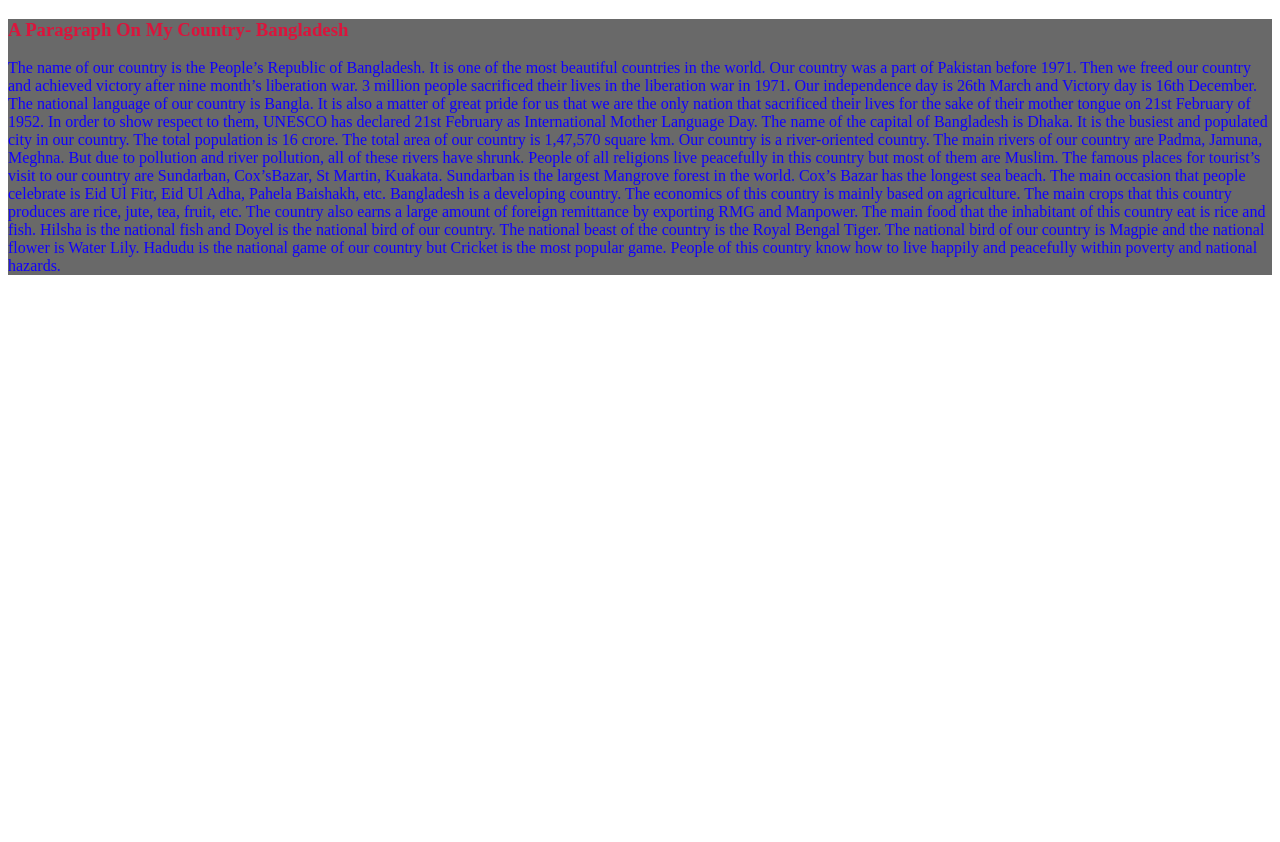
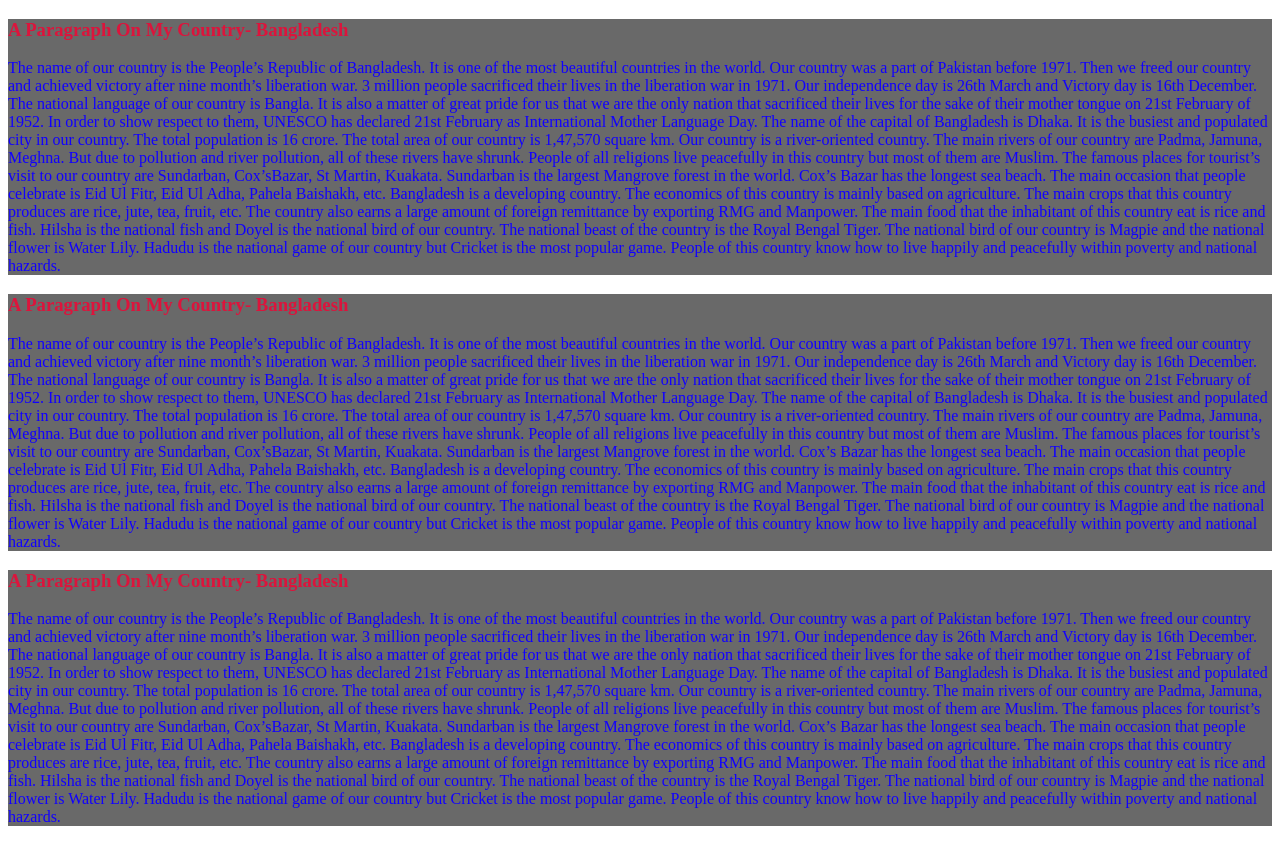
Before and after one commit to codernaim/my-website, a plain HTML site: page index.html in a window 1280 px wide. Before the commit the page ends 800 px from the top, so only its background shows below. Drawn offline with Linux system fonts and the light colour scheme.

Commit message:
added the second website

```diff
--- a/index.html
+++ b/index.html
@@ -19,5 +19,29 @@
 
          Hilsha is the national fish and Doyel is the national bird of our country. The national beast of the country is the Royal Bengal Tiger. The national bird of our country is Magpie and the national flower is Water Lily. Hadudu is the national game of our country but Cricket is the most popular game. People of this country know how to live happily and peacefully within poverty and national hazards.</p>
         </div>
+    <div>
+    <h3>A Paragraph On My Country- Bangladesh</h3>
+    <p>The name of our country is the People’s Republic of Bangladesh. It is one of the most beautiful countries in the world. Our country was a part of Pakistan before 1971. Then we freed our country and achieved victory after nine month’s liberation war. 3 million people sacrificed their lives in the liberation war in 1971. Our independence day is 26th March and Victory day is 16th December. The national language of our country is Bangla.
+
+        It is also a matter of great pride for us that we are the only nation that sacrificed their lives for the sake of their mother tongue on 21st February of 1952. In order to show respect to them, UNESCO has declared 21st February as International Mother Language Day. The name of the capital of Bangladesh is Dhaka. It is the busiest and populated city in our country. The total population is 16 crore. The total area of our country is 1,47,570 square km.
+
+        Our country is a river-oriented country. The main rivers of our country are Padma, Jamuna, Meghna. But due to pollution and river pollution, all of these rivers have shrunk. People of all religions live peacefully in this country but most of them are Muslim. The famous places for tourist’s visit to our country are Sundarban, Cox’sBazar, St Martin, Kuakata. Sundarban is the largest Mangrove forest in the world. Cox’s Bazar has the longest sea beach.
+
+        The main occasion that people celebrate is Eid Ul Fitr, Eid Ul Adha, Pahela Baishakh, etc. Bangladesh is a developing country. The economics of this country is mainly based on agriculture. The main crops that this country produces are rice, jute, tea, fruit, etc. The country also earns a large amount of foreign remittance by exporting RMG and Manpower. The main food that the inhabitant of this country eat is rice and fish.
+
+         Hilsha is the national fish and Doyel is the national bird of our country. The national beast of the country is the Royal Bengal Tiger. The national bird of our country is Magpie and the national flower is Water Lily. Hadudu is the national game of our country but Cricket is the most popular game. People of this country know how to live happily and peacefully within poverty and national hazards.</p>
+        </div>
+    <div>
+    <h3>A Paragraph On My Country- Bangladesh</h3>
+    <p>The name of our country is the People’s Republic of Bangladesh. It is one of the most beautiful countries in the world. Our country was a part of Pakistan before 1971. Then we freed our country and achieved victory after nine month’s liberation war. 3 million people sacrificed their lives in the liberation war in 1971. Our independence day is 26th March and Victory day is 16th December. The national language of our country is Bangla.
+
+        It is also a matter of great pride for us that we are the only nation that sacrificed their lives for the sake of their mother tongue on 21st February of 1952. In order to show respect to them, UNESCO has declared 21st February as International Mother Language Day. The name of the capital of Bangladesh is Dhaka. It is the busiest and populated city in our country. The total population is 16 crore. The total area of our country is 1,47,570 square km.
+
+        Our country is a river-oriented country. The main rivers of our country are Padma, Jamuna, Meghna. But due to pollution and river pollution, all of these rivers have shrunk. People of all religions live peacefully in this country but most of them are Muslim. The famous places for tourist’s visit to our country are Sundarban, Cox’sBazar, St Martin, Kuakata. Sundarban is the largest Mangrove forest in the world. Cox’s Bazar has the longest sea beach.
+
+        The main occasion that people celebrate is Eid Ul Fitr, Eid Ul Adha, Pahela Baishakh, etc. Bangladesh is a developing country. The economics of this country is mainly based on agriculture. The main crops that this country produces are rice, jute, tea, fruit, etc. The country also earns a large amount of foreign remittance by exporting RMG and Manpower. The main food that the inhabitant of this country eat is rice and fish.
+
+         Hilsha is the national fish and Doyel is the national bird of our country. The national beast of the country is the Royal Bengal Tiger. The national bird of our country is Magpie and the national flower is Water Lily. Hadudu is the national game of our country but Cricket is the most popular game. People of this country know how to live happily and peacefully within poverty and national hazards.</p>
+        </div>
 </body>
 </html>
```
